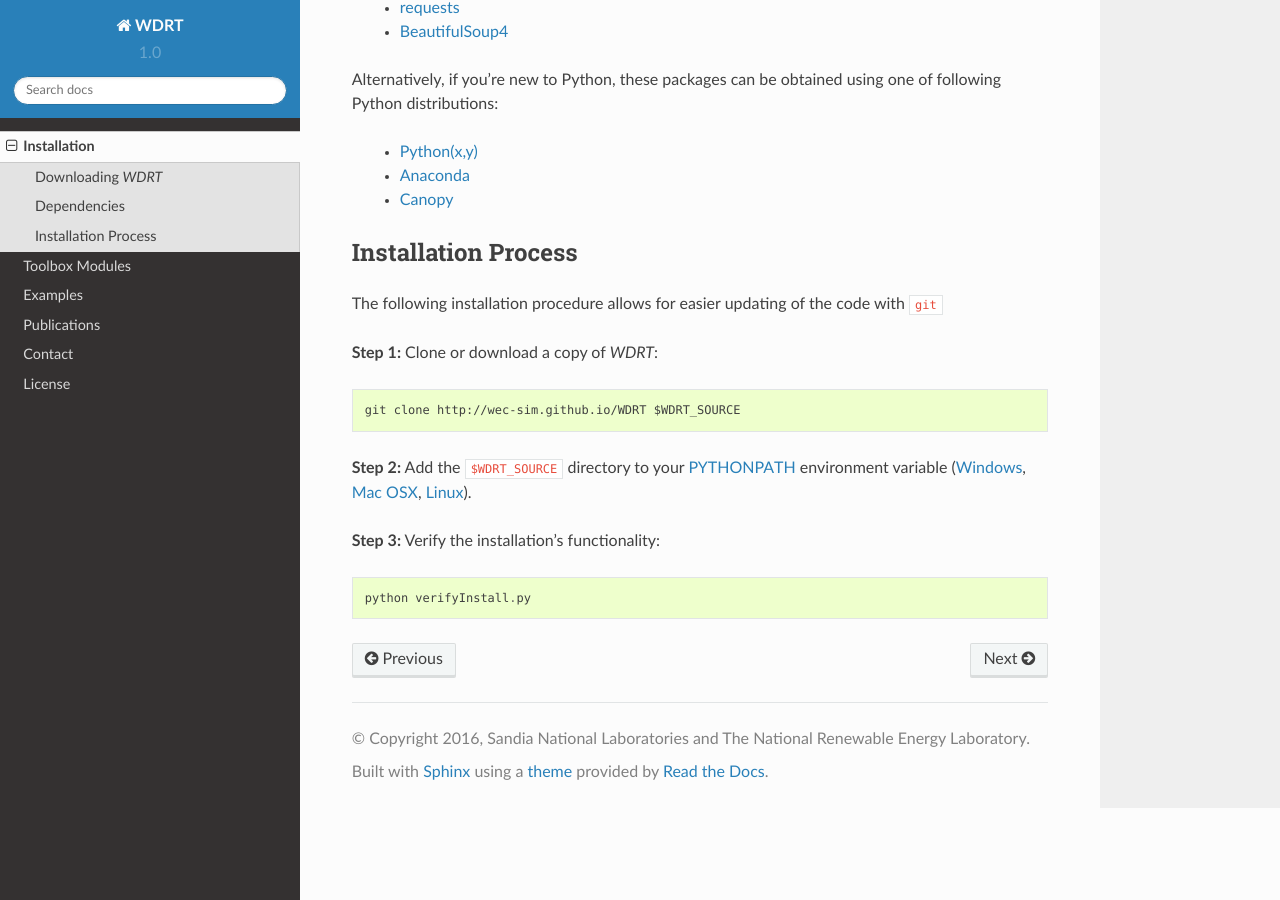
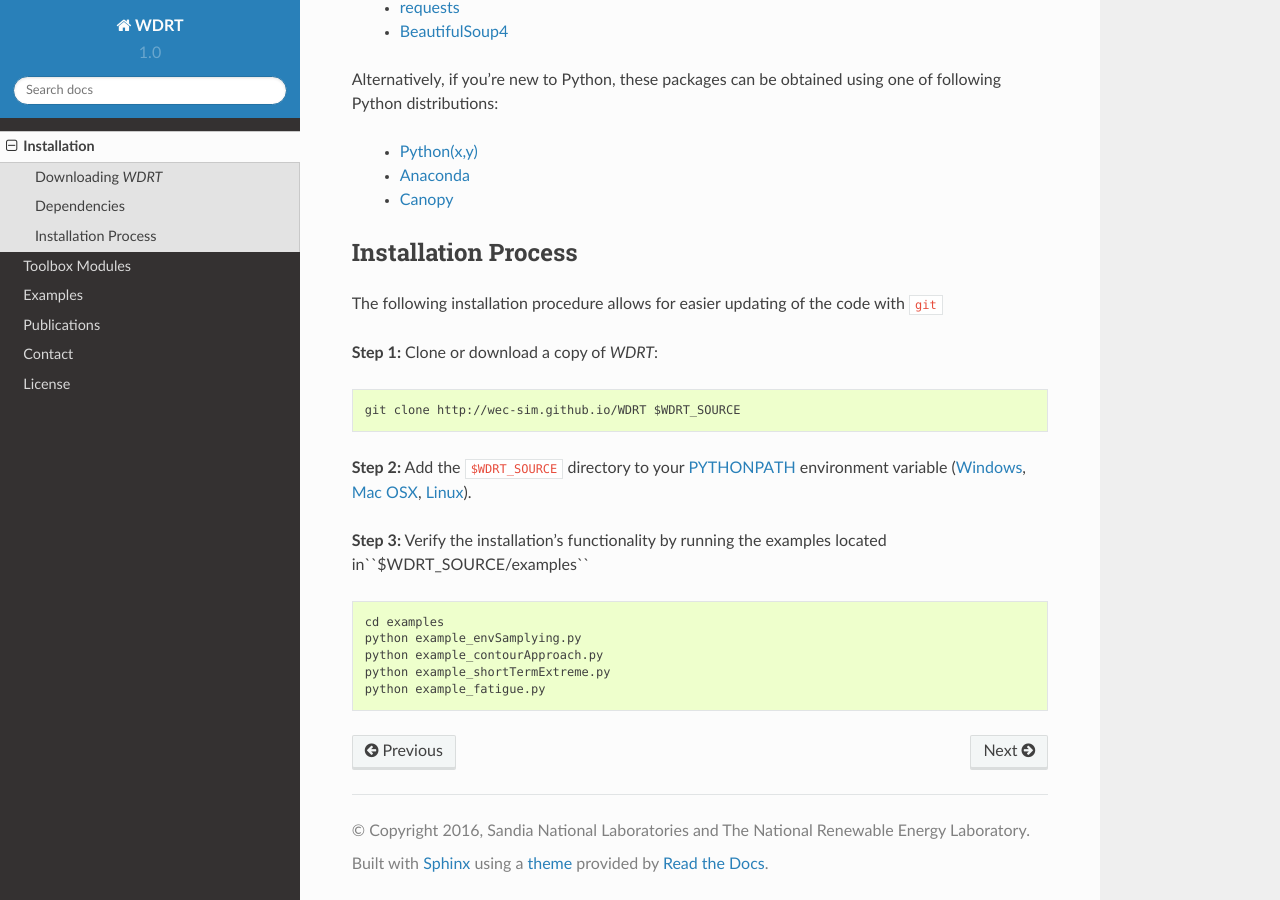
Before and after one commit to beseng/WDRT, a Sphinx documentation site: the page built from doc/installation.rst, in a window 1280 px wide and 900 px high, scrolled down 667 px. Built offline with Sphinx 7.4.7 and the Read the Docs theme 2.0.0, drawn with Linux system fonts in a browser that asks for light colours.

Commit message:
minor update - no verifyInstall script

```diff
--- a/doc/installation.rst
+++ b/doc/installation.rst
@@ -1,8 +1,8 @@
 Installation
-==========================
+============
 
 Downloading `WDRT`
-------------------------
+------------------
 `WDRT` is distributed through the `WDRT GitHub repository <https://github.com/WEC-Sim/WDRT/>`_.
 The toolbox can either be downloaded via ``git`` or simply by visiting the the `WDRT GitHub repository <https://github.com/WEC-Sim/WDRT/>`_ and downloading it directly.
 
@@ -39,6 +39,12 @@ The following installation procedure allows for easier updating of the code with
 
 **Step 2:** Add the ``$WDRT_SOURCE`` directory to your `PYTHONPATH <https://docs.python.org/2/using/cmdline.html#environment-variables>`_ environment variable (`Windows <https://docs.python.org/2/using/windows.html#excursus-setting-environment-variables>`_, `Mac OSX <https://docs.python.org/2/using/mac.html?highlight=pythonpath#configuration>`_, `Linux <https://wiki.archlinux.org/index.php/Environment_variables>`_).
 
-**Step 3:** Verify the installation's functionality::
+**Step 3:** Verify the installation's functionality by running the examples located in``$WDRT_SOURCE/examples``
 
-	python verifyInstall.py
+.. code-block:: none
+
+	cd examples
+	python example_envSamplying.py
+	python example_contourApproach.py
+	python example_shortTermExtreme.py
+	python example_fatigue.py
```
